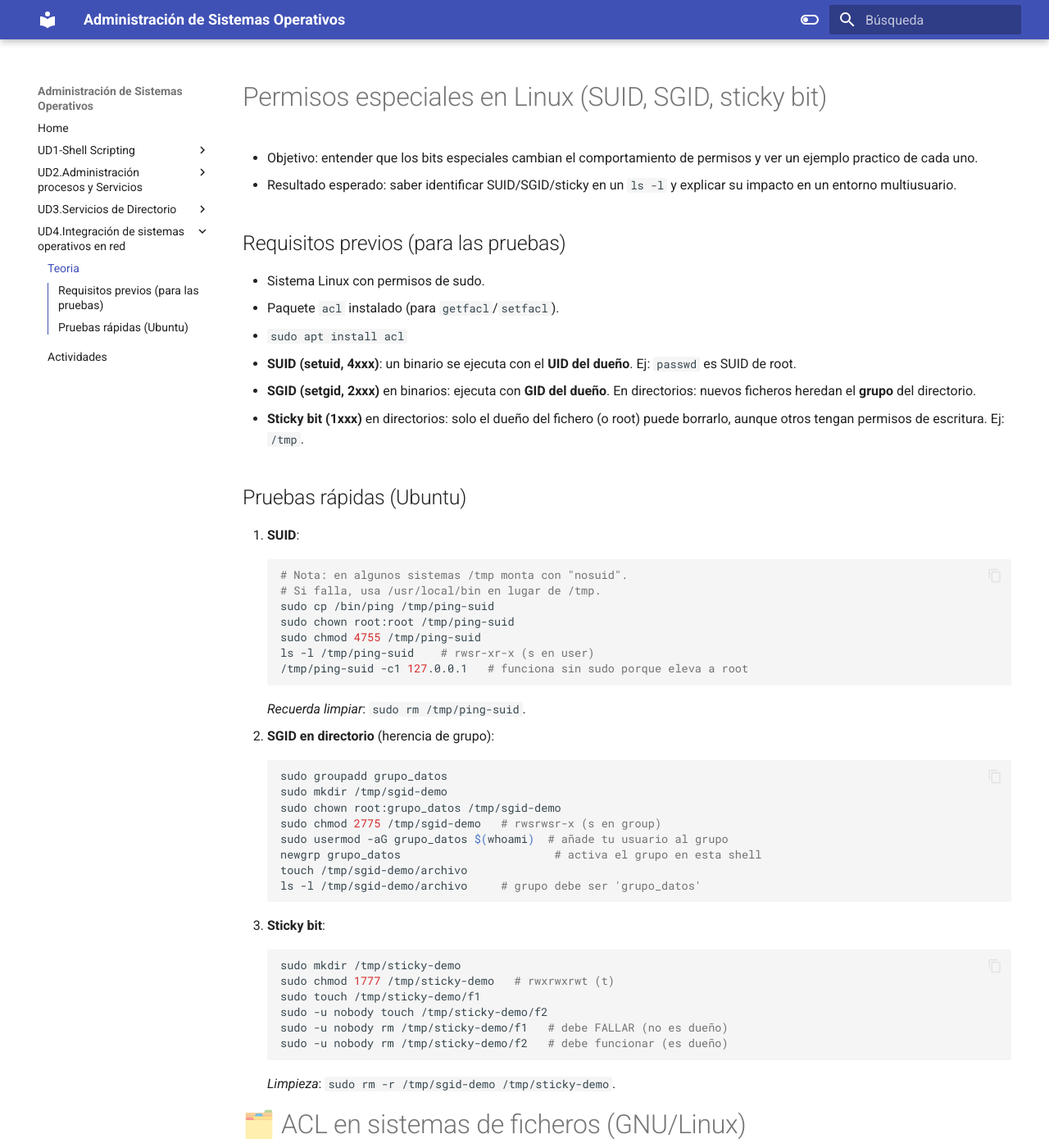
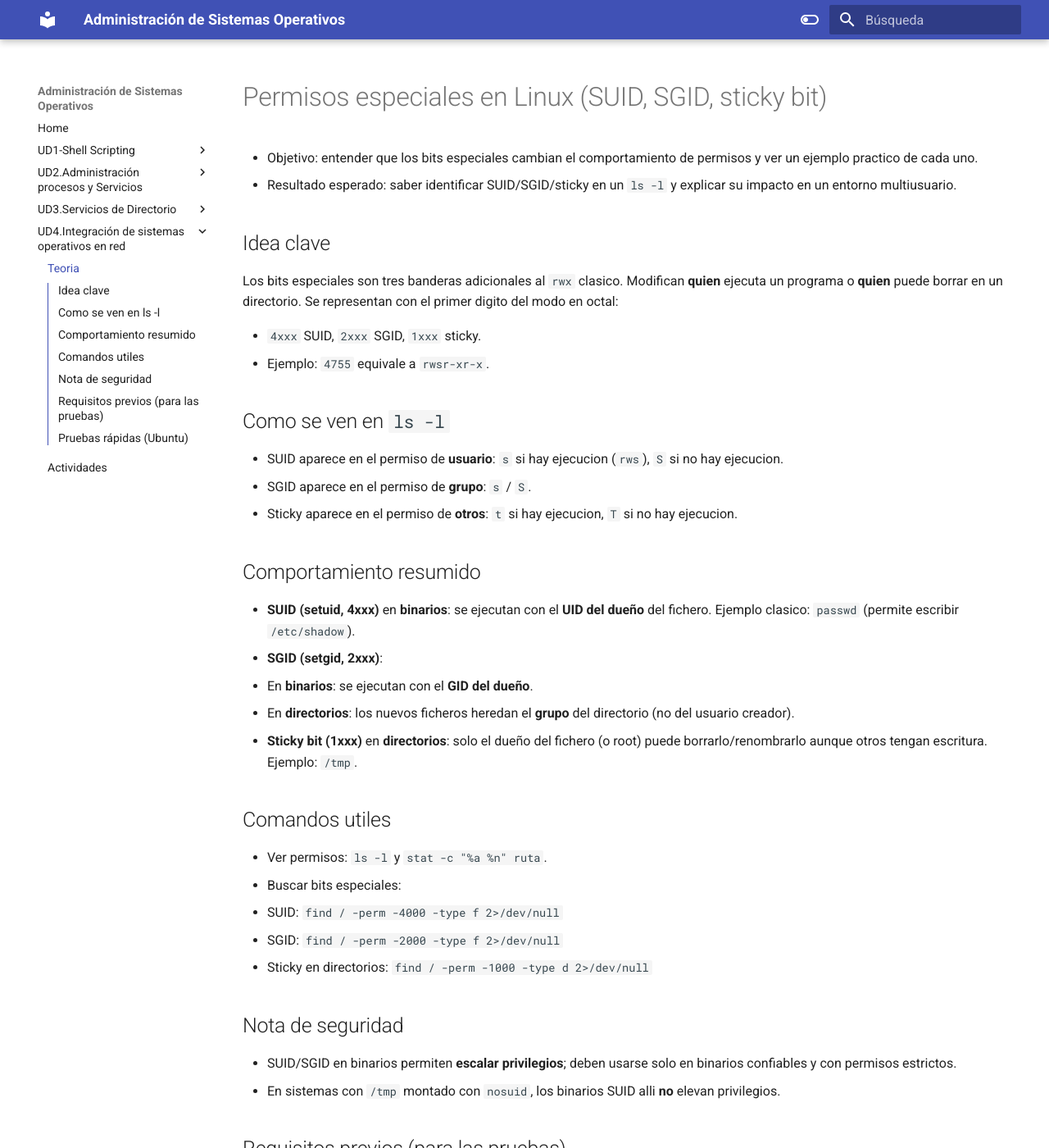
Before and after one commit to jmarlu/ASO, an MkDocs documentation site: the page built from docs/UD4/teoria.md, in a window 1280 px wide and 1400 px high. Shown: the whole window at 82% size. Built offline with MkDocs 1.6.1 and Material for MkDocs 9.7.7, drawn with Linux system fonts in a browser that asks for light colours; some of the changed text lies outside the part shown.

Commit message:
modFormatUD4-3

````diff
--- a/docs/UD4/teoria.md
+++ b/docs/UD4/teoria.md
@@ -2,6 +2,35 @@
 # Permisos especiales en Linux (SUID, SGID, sticky bit)
 - Objetivo: entender que los bits especiales cambian el comportamiento de permisos y ver un ejemplo practico de cada uno.
 - Resultado esperado: saber identificar SUID/SGID/sticky en un `ls -l` y explicar su impacto en un entorno multiusuario.
+
+## Idea clave
+Los bits especiales son tres banderas adicionales al `rwx` clasico. Modifican **quien** ejecuta un programa o **quien** puede borrar en un directorio. Se representan con el primer digito del modo en octal:
+
+- `4xxx` SUID, `2xxx` SGID, `1xxx` sticky.
+- Ejemplo: `4755` equivale a `rwsr-xr-x`.
+
+## Como se ven en `ls -l`
+- SUID aparece en el permiso de **usuario**: `s` si hay ejecucion (`rws`), `S` si no hay ejecucion.
+- SGID aparece en el permiso de **grupo**: `s` / `S`.
+- Sticky aparece en el permiso de **otros**: `t` si hay ejecucion, `T` si no hay ejecucion.
+
+## Comportamiento resumido
+- **SUID (setuid, 4xxx)** en **binarios**: se ejecutan con el **UID del dueño** del fichero. Ejemplo clasico: `passwd` (permite escribir `/etc/shadow`).
+- **SGID (setgid, 2xxx)**:
+  - En **binarios**: se ejecutan con el **GID del dueño**.
+  - En **directorios**: los nuevos ficheros heredan el **grupo** del directorio (no del usuario creador).
+- **Sticky bit (1xxx)** en **directorios**: solo el dueño del fichero (o root) puede borrarlo/renombrarlo aunque otros tengan escritura. Ejemplo: `/tmp`.
+
+## Comandos utiles
+- Ver permisos: `ls -l` y `stat -c "%a %n" ruta`.
+- Buscar bits especiales:
+  - SUID: `find / -perm -4000 -type f 2>/dev/null`
+  - SGID: `find / -perm -2000 -type f 2>/dev/null`
+  - Sticky en directorios: `find / -perm -1000 -type d 2>/dev/null`
+
+## Nota de seguridad
+- SUID/SGID en binarios permiten **escalar privilegios**; deben usarse solo en binarios confiables y con permisos estrictos.
+- En sistemas con `/tmp` montado con `nosuid`, los binarios SUID alli **no** elevan privilegios.
 
 ## Requisitos previos (para las pruebas)
 - Sistema Linux con permisos de sudo.
@@ -20,7 +49,25 @@
    sudo chown root:root /tmp/ping-suid
    sudo chmod 4755 /tmp/ping-suid
    ls -l /tmp/ping-suid    # rwsr-xr-x (s en user)
-   /tmp/ping-suid -c1 127.0.0.1   # funciona sin sudo porque eleva a root
+   id -u                         # UID real (tu usuario)
+   /tmp/ping-suid -c1 127.0.0.1   # EUID esperado: 0 (root)
+   ```
+   Verificacion real de UID/GID efectivos con un binario propio:
+   ```bash
+   cat > /tmp/ruid.c <<'EOF'
+   #include <stdio.h>
+   #include <unistd.h>
+   int main(void) {
+     printf("ruid=%d euid=%d rgid=%d egid=%d\n",
+            getuid(), geteuid(), getgid(), getegid());
+     return 0;
+   }
+   EOF
+   gcc /tmp/ruid.c -o /tmp/ruid
+   /tmp/ruid                 # ruid=TU_UID euid=TU_UID
+   sudo chown root:root /tmp/ruid
+   sudo chmod 4755 /tmp/ruid
+   /tmp/ruid                 # ruid=TU_UID euid=0
    ```
    *Recuerda limpiar*: `sudo rm /tmp/ping-suid`.
 2. **SGID en directorio** (herencia de grupo):
@@ -31,6 +78,7 @@
    sudo chmod 2775 /tmp/sgid-demo   # rwsrwsr-x (s en group)
    sudo usermod -aG grupo_datos $(whoami)  # añade tu usuario al grupo
    newgrp grupo_datos                       # activa el grupo en esta shell
+   id -g -n                                 # GID efectivo de la shell
    touch /tmp/sgid-demo/archivo
    ls -l /tmp/sgid-demo/archivo     # grupo debe ser 'grupo_datos'
    ```
@@ -39,6 +87,7 @@
    sudo mkdir /tmp/sticky-demo
    sudo chmod 1777 /tmp/sticky-demo   # rwxrwxrwt (t)
    sudo touch /tmp/sticky-demo/f1
+   sudo -u nobody id -u -n            # UID efectivo: nobody
    sudo -u nobody touch /tmp/sticky-demo/f2
    sudo -u nobody rm /tmp/sticky-demo/f1   # debe FALLAR (no es dueño)
    sudo -u nobody rm /tmp/sticky-demo/f2   # debe funcionar (es dueño)
````
Also changed, not shown: docs/UD3/docker-openldap.md (+8 -5 lines), docs/UD3/guion_clase.md (added, +227 -0 lines), docs/UD3/teoria.md (+3 -3 lines), docs/UD4/guion_clase.md (+5 -0 lines), 1 other file.
